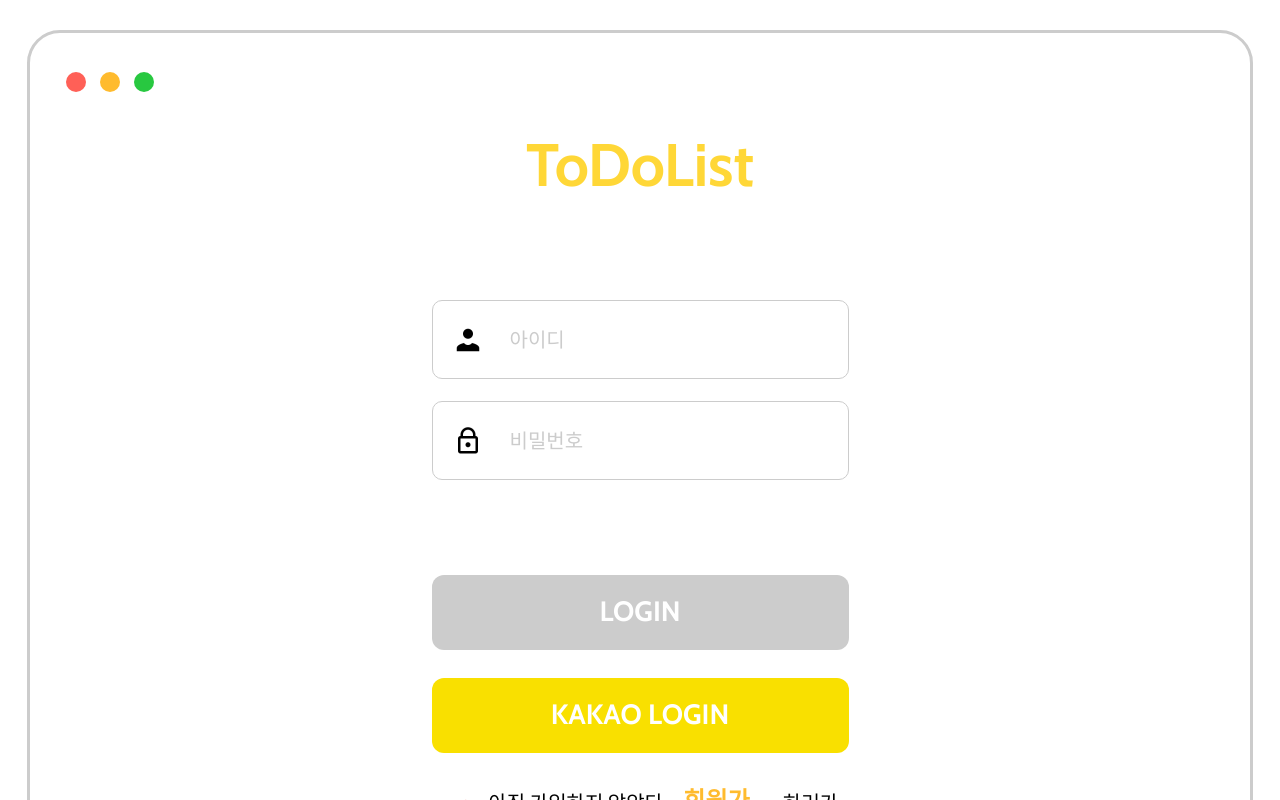
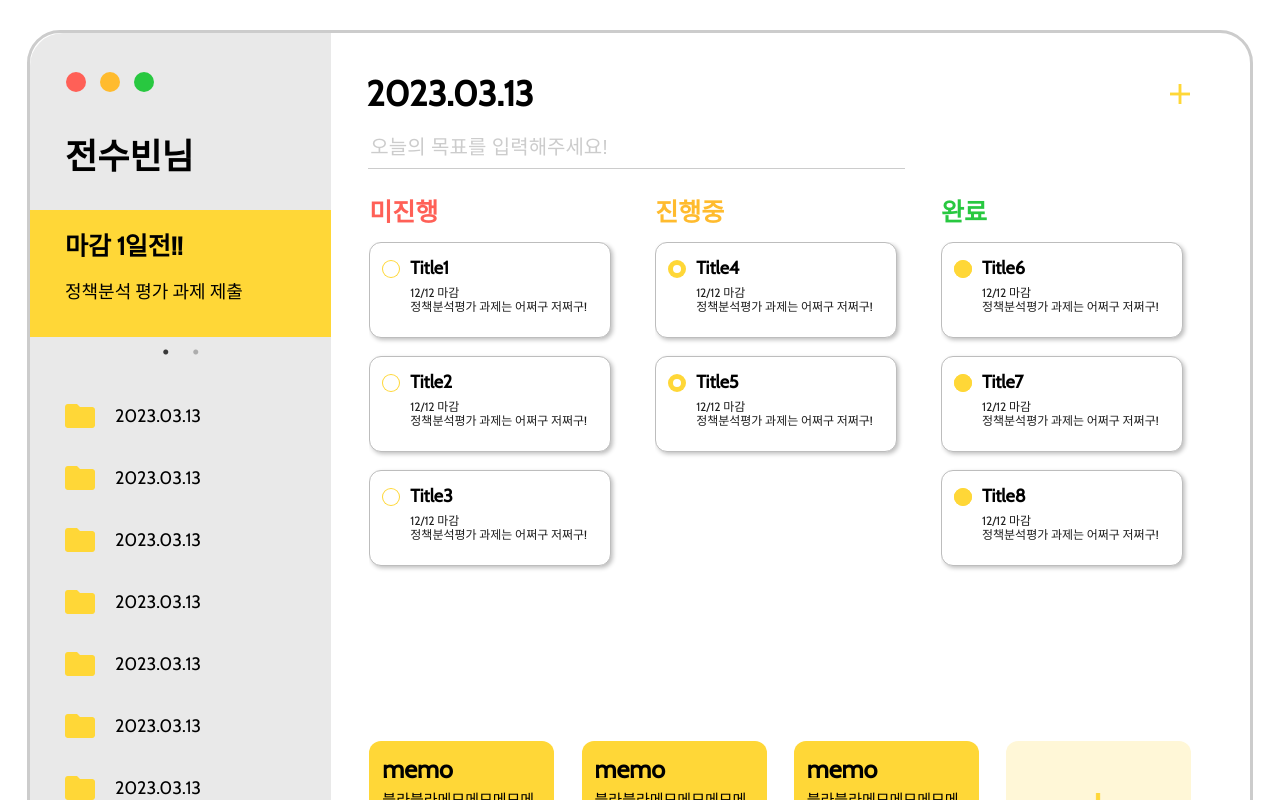
Before and after one commit to SoobinJ/Todo-List, a React (Create React App) app: page / in a window 1280 px wide. Shown: the top 800 px of the page. Built offline with nearby package versions, Linux system fonts and the light colour scheme; the HTML template or start-up script is replaced by a standard one.

Commit message:
Refactor: routes 수정 및 로그인 버튼 disabled 속성 추가 #1

```diff
--- a/src/components/styled.js
+++ b/src/components/styled.js
@@ -48,6 +48,11 @@
         align-items: center;
         overflow-x: hidden;
     }
+
+    button{
+      border: none;
+      outline: none;
+    }
 `;
 
 export const Layout = styled.div`
--- /dev/null
+++ b/src/components/user/userLayout.js
@@ -0,0 +1,5 @@
+function UserLayout() {
+  return <div>aa</div>;
+}
+
+export default UserLayout;
--- a/src/pages/user/Login.js
+++ b/src/pages/user/Login.js
@@ -14,7 +14,16 @@
   const navigate = useNavigate();
   const [id, setId] = useState('');
   const [pw, setPw] = useState('');
-  const [isError] = useState(false);
+  const [isError, setIsError] = useState(false);
+
+  const handleLogin = () => {
+    if (!(id === 'test@test.com' && pw === 'test1234!')) {
+      setIsError(true);
+      return;
+    }
+
+    navigate('/');
+  };
 
   return (
     <>
@@ -51,13 +60,7 @@
         <div>아이디/비밀번호를 확인해주세요</div>
       </ErrorMessageBox>
       <InputContainer marginTop={isError ? '5.1rem' : '7.3rem'}>
-        <LoginBtn
-          bg={id && pw ? '#28C840' : '#ccc'}
-          isClick={id && pw && !isError}
-          onClick={() => {
-            navigate('/home');
-          }}
-        >
+        <LoginBtn bg="#28C840" disabled={!(id && pw)} onClick={handleLogin}>
           LOGIN
         </LoginBtn>
         <LoginBtn bg="#F9E000">KAKAO LOGIN</LoginBtn>
--- a/src/pages/user/SignUp.js
+++ b/src/pages/user/SignUp.js
@@ -331,8 +331,8 @@
           <LoginBtn
             marginBottom="1.4rem"
             width="46.9rem"
-            bg={isVerify ? '#FFD737' : '#ccc'}
-            isClick={isVerify}
+            bg="#FFD737"
+            disabled={!isVerify}
             onClick={() => {
               navigate('/home');
             }}
@@ -343,7 +343,7 @@
       )}
       <UserNavigateTextContainer>
         <span>🥳</span>&nbsp;&nbsp;이미 계정이 있다면&nbsp;&nbsp;
-        <a href="/">로그인</a>
+        <a href="/signin">로그인</a>
         &nbsp;&nbsp;하러가기!
       </UserNavigateTextContainer>
     </>
--- a/src/pages/user/UserStyledComponents.js
+++ b/src/pages/user/UserStyledComponents.js
@@ -54,9 +54,7 @@
     border: 2px solid #ffbb2e;
   }
 `;
-export const LoginBtn = styled.div`
-  pointer-events: ${(props) => (props.isClick ? 'auto' : 'none' || 'none')};
-  cursor: ${(props) => (props.isClick ? 'pointer' : 'Default' || 'Default')};
+export const LoginBtn = styled.button`
   width: ${(props) => props.width || '41.7rem'};
   margin-top: ${(props) => props.marginTop};
   height: 7.5rem;
@@ -68,6 +66,10 @@
   line-height: 7.2rem;
   text-align: center;
   color: #fff;
+
+  &:disabled {
+    background-color: #ccc;
+  }
 `;
 export const UserNavigateTextContainer = styled.div`
   text-align: center;
--- a/src/routes.js
+++ b/src/routes.js
@@ -3,12 +3,12 @@
 const Login = React.lazy(() => import('./pages/user/Login'));
 const Home = React.lazy(() => import('./pages/home/Home'));
 const AddToDo = React.lazy(() => import('./pages/home/AddToDo'));
-const SignIn = React.lazy(() => import('./pages/user/SignUp'));
+const SignUp = React.lazy(() => import('./pages/user/SignUp'));
 
 const routes = [
-  { path: '/', name: 'Login', element: Login },
-  { path: '/signup', name: 'SignIn', element: SignIn },
-  { path: '/home', name: 'Home', element: Home },
+  { path: '/signin', name: 'Login', element: Login },
+  { path: '/signup', name: 'SignUp', element: SignUp },
+  { path: '/', name: 'Home', element: Home },
   { path: '/add', name: 'AddToDo', element: AddToDo },
 ];
 
```
Also changed, not shown: src/.eslintrc.js.
